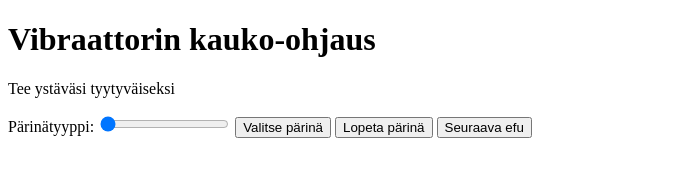
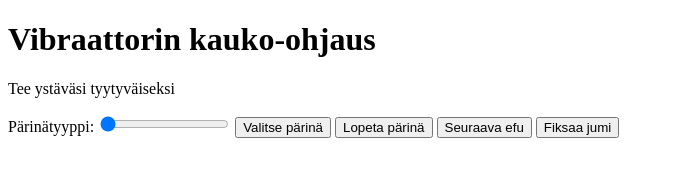
Before and after one commit to zouppen/sextoy, a plain HTML site: page data/index.html in a window 1280 px wide. Shown: the whole page, without its empty margins (0-674 px from the left). Drawn offline with Linux system fonts and the light colour scheme.

Commit message:
Add reset functionality if the device gets into desync

```diff
--- a/data/index.html
+++ b/data/index.html
@@ -28,6 +28,7 @@
 	<input onclick="on()" type="submit" value="Valitse pärinä" />
 	<input onclick="off()" type="submit" value="Lopeta pärinä" />
 	<input onclick="next()" type="submit" value="Seuraava efu" />
+	<input onclick="reset()" type="submit" value="Fiksaa jumi" />
 
     </body>
 </html>
--- a/data/main.js
+++ b/data/main.js
@@ -21,3 +21,7 @@ function next(event) {
     o.value = (Number(o.value)+1) % 38;
     dirtyHttpPost("function");
 }
+
+function reset(event) {
+    dirtyHttpPost("reset");
+}
```
